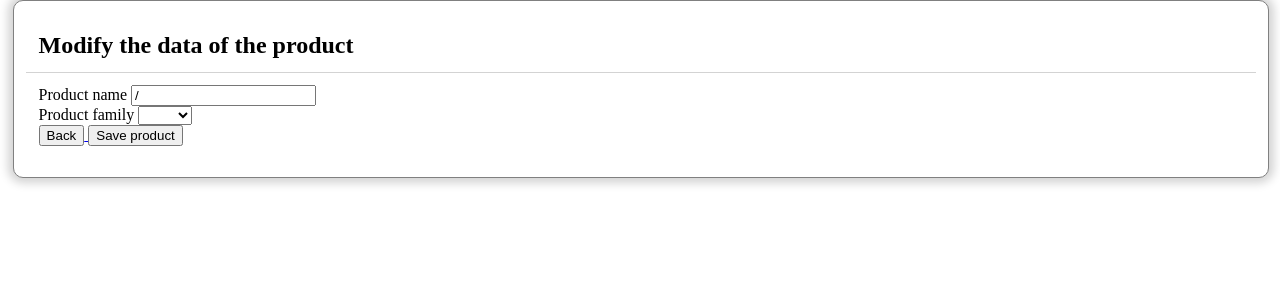
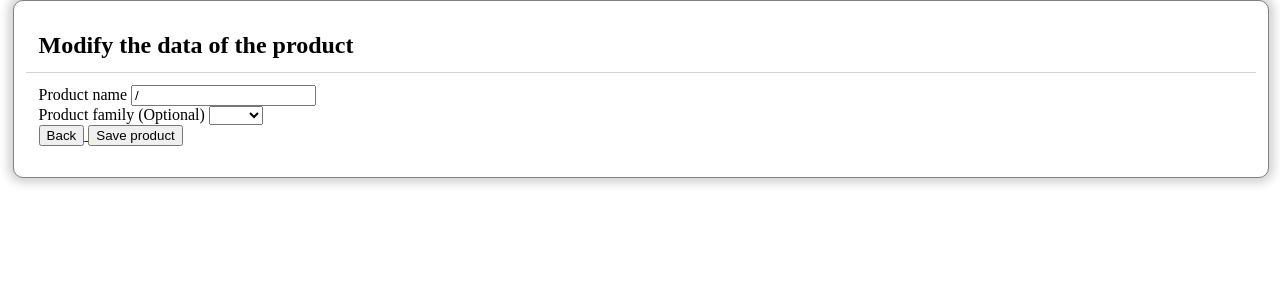
Before and after one commit to pstlab/TENANT_sa, a Python web app: template app/templates/products/modProd.html in a window 1280 px wide. Shown: the part 205-505 px from the top of the page. Run offline with Jinja, Linux system fonts and the light colour scheme; the template is opened without the code that fills it, so the values that code supplies are empty.

Commit message:
minor changes

```diff
--- a/app/templates/products/modProd.html
+++ b/app/templates/products/modProd.html
@@ -1,6 +1,6 @@
 {% extends 'base.html' %}
 
-{% block title %} Add a Product {% endblock %}
+{% block title %} Edit a Product {% endblock %}
 
 {% block lib %}
 <script src="{{ url_for('static', filename='lib/custom/indexProd.js') }}"></script>
@@ -25,7 +25,7 @@
         <input type="text" id="productname" value={{product.name}} />
     </div>
     <div>
-        <label>Product family</label>
+        <label>Product family (Optional)</label>
         <select id="productfamily">
             <option selected disabled value={{product.product_family.id}}>{{product.product_family}}</option>
         </select>
--- a/app/templates/products/newProd.html
+++ b/app/templates/products/newProd.html
@@ -24,7 +24,7 @@
         <input type="text" id="new-productname" />
     </div>
     <div>
-        <label>Product family</label>
+        <label>Product family (Optional)</label>
         <select id="new-productfamily">
             <option selected disabled></option>
         </select>
@@ -53,5 +53,6 @@
     '{% for element in prodfamilies %}'
         $('#new-productfamily').append('<option value=' + '{{element.id}}' + '>' + '{{element.name}}' + '</option>');
     '{% endfor %}'
+    $('#new-productfamily').append('<option value=none> None </option>');
 </script>
 {% endblock %}
```
